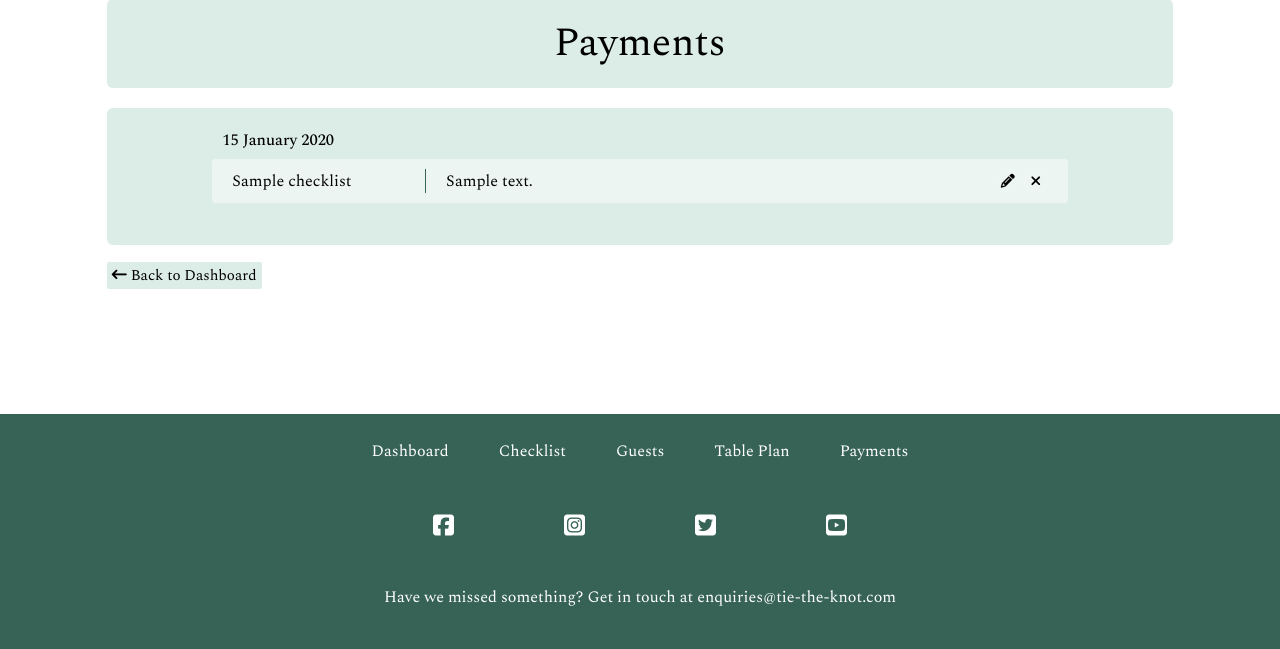
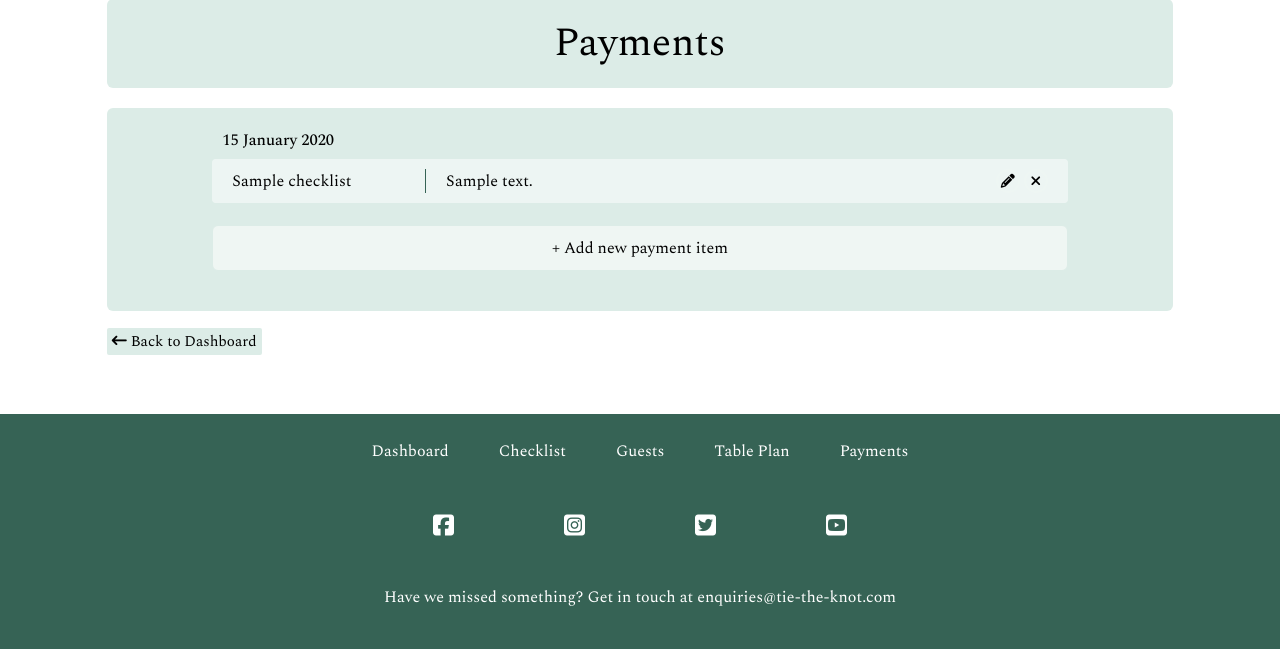
Before and after one commit to lilli-mcnally/tie-the-knot, a Flask app: page /payments in a window 1280 px wide. Shown: the part 151-800 px from the top of the page. Run offline with Flask 2, Linux system fonts and the light colour scheme; the visitor is signed in with stand-in values (Sample User, id 1); tables that the repository leaves empty hold one stand-in row (values such as "Sample post"); some libraries are stand-ins or nearby versions.

Commit message:
Add edit and add payment functions

```diff
--- a/tietheknot/routes.py
+++ b/tietheknot/routes.py
@@ -139,6 +139,7 @@ def checklist():
 def add_checklist_item():
     if "user" in session:
         username = User.query.filter_by(id=session["user"]).first()
+        item_type = "Checklist"
         if request.method == "POST":
             # Gets the string from in the checklist name box
             new_checklist_name = request.form.get('checklist_name')
@@ -159,7 +160,7 @@ def add_checklist_item():
             db.session.add(checklist_item)
             db.session.commit()
             return redirect(url_for("checklist"))
-        return render_template("add_checklist_item.html", username=username)
+        return render_template("add_checklist_item.html", username=username, item_type=item_type)
     return redirect(url_for("log_in"))
 
 @app.route("/edit_checklist_item/<int:checklist_item_id>", methods=["GET", "POST"])
@@ -167,6 +168,7 @@ def edit_checklist_item(checklist_item_id):
     if "user" in session:
         username = User.query.filter_by(id=session["user"]).first()
         checklist_item = Checklist.query.get_or_404(checklist_item_id)
+        item_type = "Checklist"
         if username.id == checklist_item.created_by:
             if request.method == "POST":
                 new_checklist_name = request.form.get('checklist_name')
@@ -196,7 +198,7 @@ def edit_checklist_item(checklist_item_id):
                     checklist_item.checklist_payment=bool(True if request.form.get("checklist_payment") else False)
                     db.session.commit()
                     return redirect(url_for("checklist"))
-            return render_template("edit_checklist_item.html", checklist_item=checklist_item, username=username)
+            return render_template("edit_checklist_item.html", checklist_item=checklist_item, username=username, item_type=item_type)
         return redirect(url_for("log_in"))
     return redirect(url_for("log_in"))
 
@@ -358,3 +360,83 @@ def payments():
         checklist_items = list(filter_checklist.order_by(Checklist.checklist_date).all())
         return render_template("payments.html", checklist_items=checklist_items, username=username)
     return redirect(url_for("log_in"))
+
+@app.route("/add_payment_item", methods=["GET", "POST"])
+def add_payment_item():
+    if "user" in session:
+        username = User.query.filter_by(id=session["user"]).first()
+        item_type = "Payment"
+        if request.method == "POST":
+            # Gets the string from in the checklist name box
+            new_checklist_name = request.form.get('checklist_name')
+            # Filters for any matches of this string with any in the database
+            existing_checklist = Checklist.query.filter_by(checklist_name=new_checklist_name).first()
+            # If Truthy, the message is flashed
+            if existing_checklist:
+                flash("Checklist name already taken")
+                return redirect(url_for('add_checklist_item'))
+            # If Falsy, the item is committed to the database
+            checklist_item = Checklist(
+                checklist_name=request.form.get("checklist_name"),
+                checklist_notes=request.form.get("checklist_notes"),
+                checklist_date=request.form.get("checklist_date"),
+                checklist_payment=bool(True if request.form.get("checklist_payment") else False),
+                created_by = username.id
+            )
+            db.session.add(checklist_item)
+            db.session.commit()
+            return redirect(url_for("payments"))
+        return render_template("add_checklist_item.html", username=username, item_type=item_type)
+    return redirect(url_for("log_in"))
+
+@app.route("/edit_payment_item/<int:checklist_item_id>", methods=["GET", "POST"])
+def edit_payment_item(checklist_item_id):
+    if "user" in session:
+        username = User.query.filter_by(id=session["user"]).first()
+        checklist_item = Checklist.query.get_or_404(checklist_item_id)
+        item_type = "Payment"
+        if username.id == checklist_item.created_by:
+            if request.method == "POST":
+                new_checklist_name = request.form.get('checklist_name')
+                # Gets the string from in the checklist name box
+                existing_checklist = Checklist.query.filter_by(checklist_name=new_checklist_name).first()
+                # Filters for any matches of this string with any in the database
+                if existing_checklist:
+                    # If Truthy, the message is flashed
+                    if existing_checklist.id != checklist_item_id:
+                        # Checks if the ID is the same, so the name can stay the same
+                        flash("Checklist name already taken")
+                        return redirect(url_for('edit_checklist_item', checklist_item_id=checklist_item_id))
+                        # if it's a different ID, the Checklist name taken message is flashed
+                    else:
+                        # If not, the change is committed to the database
+                        checklist_item.checklist_name=request.form.get("checklist_name"),
+                        checklist_item.checklist_notes=request.form.get("checklist_notes"),
+                        checklist_item.checklist_date=request.form.get("checklist_date"),
+                        checklist_item.checklist_payment=bool(True if request.form.get("checklist_payment") else False)
+                        db.session.commit()
+                        return redirect(url_for("payments"))
+                else:
+                    # If not, the change is committed to the database
+                    checklist_item.checklist_name=request.form.get("checklist_name"),
+                    checklist_item.checklist_notes=request.form.get("checklist_notes"),
+                    checklist_item.checklist_date=request.form.get("checklist_date"),
+                    checklist_item.checklist_payment=bool(True if request.form.get("checklist_payment") else False)
+                    db.session.commit()
+                    return redirect(url_for("payments"))
+            return render_template("edit_checklist_item.html", checklist_item=checklist_item, username=username, item_type=item_type)
+        return redirect(url_for("log_in"))
+    return redirect(url_for("log_in"))
+
+@app.route("/delete_payment_item/<int:checklist_item_id>")
+def delete_payment_item(checklist_item_id):
+    if "user" in session:
+        username = User.query.filter_by(id=session["user"]).first()
+        checklist_item = Checklist.query.get_or_404(checklist_item_id)
+        if username.id == checklist_item.created_by:
+            checklist_item = Checklist.query.get_or_404(checklist_item_id)
+            db.session.delete(checklist_item)
+            db.session.commit()
+            return redirect(url_for("payments"))
+        return redirect(url_for("log_in"))
+    return redirect(url_for("log_in"))
--- a/tietheknot/static/css/style.css
+++ b/tietheknot/static/css/style.css
@@ -148,6 +148,10 @@ nav .sidenav-trigger {
 }
 
 /* Dashboard */
+
+#no-checklist {
+    display: none;
+}
 
 .dash-heading {
     display: flex;
@@ -457,16 +461,6 @@ nav .sidenav-trigger {
     font-family: 'Spectral', serif;
 }
 
-/* Payments */
-
-#payment-container {
-    padding-bottom: 40px !important;
-}
-
-#no-payments,
-#no-checklist {
-    display: none;
-}
 
 /* Guests Page */
 
@@ -662,8 +656,6 @@ input#input-disabled {
 
 #edit-profile-submit {
     margin-top: 20px;
-    color: #366355;
-    color: #C48C78
 }
 
 #home-wrapper {
--- a/tietheknot/static/js/script.js
+++ b/tietheknot/static/js/script.js
@@ -22,15 +22,6 @@ document.addEventListener('DOMContentLoaded', function () {
                 document.getElementById("chosen-table").style.display = "block";
             };
         });
-    };
-});
-
-document.addEventListener('DOMContentLoaded', function () {
-    if (window.location.href.indexOf("payments") > -1) {
-        if (document.getElementById("payment-container").textContent.trim() === "") {
-            document.getElementById("payment-container").style.display = "none";
-            document.getElementById("no-payments").style.display = "block";
-        };
     };
 });
 
--- a/tietheknot/templates/add_guests.html
+++ b/tietheknot/templates/add_guests.html
@@ -26,7 +26,7 @@
                     </p>
                     {% else %}
                     <!-- Dropdown Trigger -->
-                    <a class="dropdown-trigger btn" data-target="table-drop">Choose Table Number</a>
+                    <a class="dropdown-trigger btn" data-target="table-drop">Choose Table</a>
                     <!-- Dropdown Structure -->
                     <ul id="table-drop" class="dropdown-content">
                         <li class="table-dropdown">None</li>
--- a/tietheknot/templates/edit_guests.html
+++ b/tietheknot/templates/edit_guests.html
@@ -28,7 +28,7 @@
                     </p>
                     {% else %}
                     <!-- Dropdown Trigger -->
-                    <a class="dropdown-trigger btn" data-target="table-drop">Choose Table Number</a>
+                    <a class="dropdown-trigger btn" data-target="table-drop">Choose Table</a>
                     <!-- Dropdown Structure -->
                     <ul id="table-drop" class="dropdown-content">
                         <li class="table-dropdown">None</li>
--- a/tietheknot/templates/edit_profile.html
+++ b/tietheknot/templates/edit_profile.html
@@ -32,14 +32,16 @@
             <div class="signup-details">
                 <div class="signup-input-container">
                     <label for="name_one">Name one</label>
-                    <input type="text" id="name_one" name="name_one" value="{{ username.name_one }}">
+                    <input type="text" id="name_one" name="name_one" value="{{ username.name_one }}"
+                        pattern="^[a-zA-Z][a-zA-Z\s']{1,15}$" required>
                 </div>
                 <div class="signup-and">
                     <p>&</p>
                 </div>
                 <div class="signup-input-container">
                     <label for="name_two">Name two</label>
-                    <input type="text" id="name_two" name="name_two" value="{{ username.name_two }}">
+                    <input type="text" id="name_two" name="name_two" value="{{ username.name_two }}"
+                        pattern="^[a-zA-Z][a-zA-Z\s']{1,15}$" required>
                 </div>
                 <div class="signup-input-container">
                     <label for="wedding_date">Wedding Date</label>
--- a/tietheknot/templates/payments.html
+++ b/tietheknot/templates/payments.html
@@ -23,7 +23,7 @@
                     </div>
                     <div class="col s3">
                         <p class="checklist-checkbox">
-                            <a href="{{ url_for('edit_checklist_item', checklist_item_id=checklist_item.id) }}">
+                            <a href="{{ url_for('edit_payment_item', checklist_item_id=checklist_item.id) }}">
                                 <i class="fa-solid fa-pencil edit-buttons"></i>
                             </a>
                             <a href="#deleteModal{{ checklist_item.id }}" class="modal-trigger">
@@ -39,7 +39,7 @@
                         <div class="modal-footer">
                             <a class="modal-close waves-effect waves-light flash-message pink-button btn-flat">Cancel
                                 changes</a>
-                            <a href="{{ url_for('delete_checklist_item', checklist_item_id=checklist_item.id) }}"
+                            <a href="{{ url_for('delete_payment_item', checklist_item_id=checklist_item.id) }}"
                                 class="waves-effect waves-light flash-message pink-button btn-flat">Confirm changes</a>
                         </div>
                     </div>
@@ -62,7 +62,7 @@
                     </div>
                     <div class="col s3">
                         <p class="checklist-checkbox">
-                            <a href="{{ url_for('edit_checklist_item', checklist_item_id=checklist_item.id) }}">
+                            <a href="{{ url_for('edit_payment_item', checklist_item_id=checklist_item.id) }}">
                                 <i class="fa-solid fa-pencil edit-buttons"></i>
                             </a>
                             <a href="#deleteModal{{ checklist_item.id }}" class="modal-trigger">
@@ -78,7 +78,7 @@
                         <div class="modal-footer">
                             <a class="modal-close waves-effect waves-light flash-message pink-button btn-flat">Cancel
                                 changes</a>
-                            <a href="{{ url_for('delete_checklist_item', checklist_item_id=checklist_item.id) }}"
+                            <a href="{{ url_for('delete_payment_item', checklist_item_id=checklist_item.id) }}"
                                 class="waves-effect waves-light flash-message pink-button btn-flat">Confirm changes</a>
                         </div>
                     </div>
@@ -86,12 +86,9 @@
                 {% endif %}
                 {% endif %}
                 {% endfor %}
-            </div>
-            <div class="col s12 green-row flash-message" id="no-payments">
-                <h5>Whoops! It looks like you don't have any payments yet. Click <a
-                        href="{{ url_for('add_checklist_item') }}" class="create-table-a">here</a> to add a new payment
-                    to the
-                    checklist</h5>
+                <a href="{{ url_for('add_payment_item') }}" class="col s10 green-row new-green-row">
+                    <p>+ Add new payment item</p>
+                </a>
             </div>
         </div>
     </div>
--- a/tietheknot/templates/sign_up.html
+++ b/tietheknot/templates/sign_up.html
@@ -29,14 +29,15 @@
             <div class="signup-details">
                 <div class="signup-input-container signup-left">
                     <label for="name_one">Your Name</label>
-                    <input type="text" id="name_one" name="name_one" pattern="^[a-zA-Z]{1,15}$" required>
+                    <input type="text" id="name_one" name="name_one" pattern="^[a-zA-Z][a-zA-Z\s']{1,15}$" required>
                 </div>
                 <div class="signup-and signup-middle">
                     <p>&</p>
                 </div>
                 <div class="signup-input-container signup-middle">
                     <label for="name_two">Your Partners Name</label>
-                    <input type="text" id="name_two" name="name_two" pattern="^[a-zA-Z]{1,15}$" required>
+                    <input type="text" id="name_two" name="name_two" min="1" max="15"
+                        pattern="^[a-zA-Z][a-zA-Z\s']{1,15}$" required>
                 </div>
                 <div class="signup-input-container signup-right">
                     <label for="wedding_date">Wedding Date</label>
```
Also changed, not shown: tietheknot/templates/add_checklist_item.html (+38 -8 lines), tietheknot/templates/edit_checklist_item.html (+46 -7 lines).
